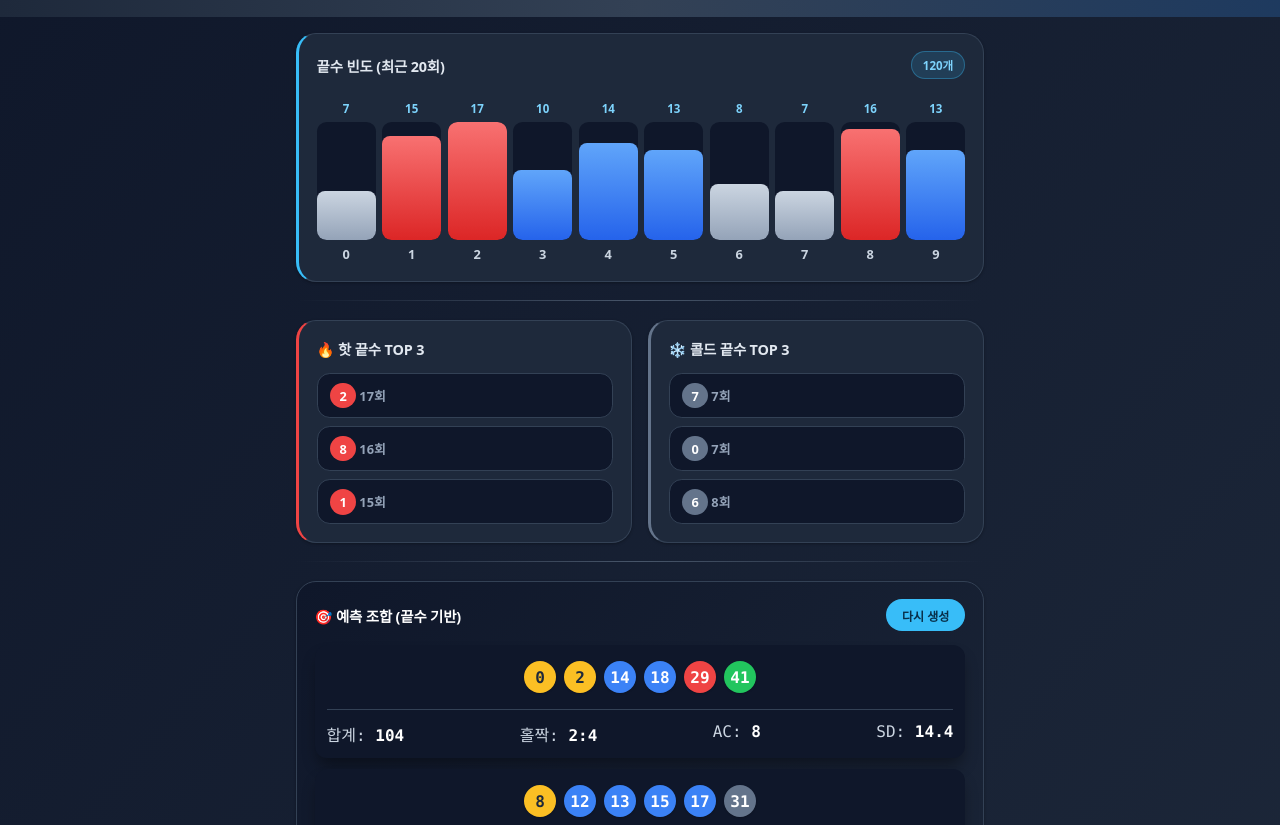
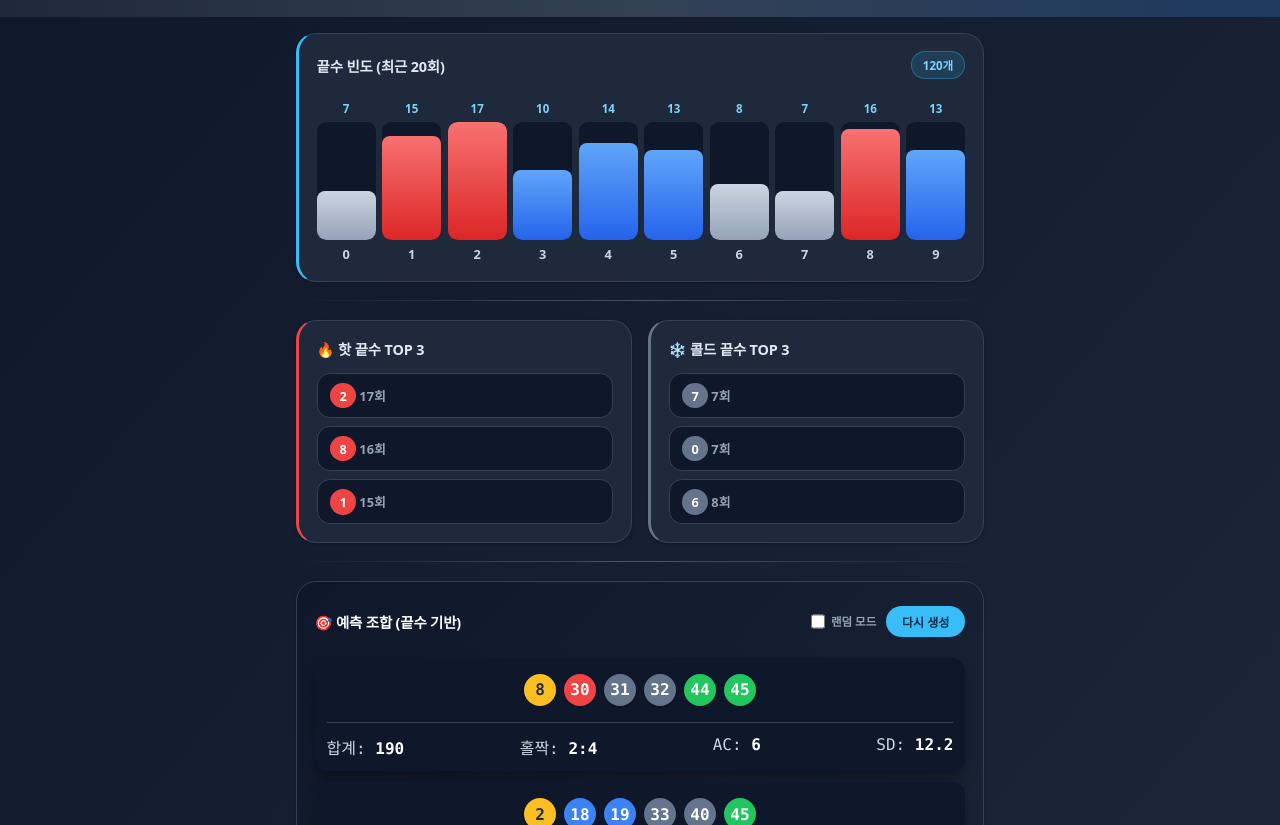
Before and after one commit to gitwoojohn/gitwoojohn.github.io, a website: page EndDigitLab/index.html in a window 1280 px wide. Shown: the part 127-952 px from the top of the page. Drawn offline with Linux system fonts and the light colour scheme.

Commit message:
Add seeded PRNG and random mode toggle to EndDigitLab

```diff
--- a/EndDigitLab/app.js
+++ b/EndDigitLab/app.js
@@ -4,6 +4,21 @@ const CSV_PATH = '../ReadWeb-WinningNumbers.csv';
 let lastRows = [];
 
 const $ = (id) => document.getElementById(id);
+
+function mulberry32(seed) {
+    let state = seed >>> 0;
+    return function () {
+        state = (state + 0x6d2b79f5) | 0;
+        let t = Math.imul(state ^ (state >>> 15), 1 | state);
+        t = (t + Math.imul(t ^ (t >>> 7), 61 | t)) ^ t;
+        return ((t ^ (t >>> 14)) >>> 0) / 4294967296;
+    };
+}
+
+function isRandomMode() {
+    const toggle = $('randomModeToggle');
+    return toggle ? toggle.checked : false;
+}
 
 function showLoader(isVisible) {
     $('loader').classList.toggle('hidden', !isVisible);
@@ -63,7 +78,6 @@ function render() {
     renderHotCold(sortedDigits);
     generatePredictions(frequencies);
 }
-
 function renderChart(frequencies, maxCount) {
     const chart = $('digitChart');
     chart.innerHTML = '';
@@ -132,7 +146,7 @@ function ballColorClass(number) {
     return 'ball-green';
 }
 
-function pickWeightedDigits(frequencies) {
+function pickWeightedDigits(frequencies, rng) {
     const weightedDigits = [];
     frequencies.forEach((count, digit) => {
         for (let i = 0; i < count; i++) weightedDigits.push(digit);
@@ -140,16 +154,17 @@ function pickWeightedDigits(frequencies) {
     if (!weightedDigits.length) return [];
     const pickedDigits = [];
     while (pickedDigits.length < 6) {
-        const digit = weightedDigits[Math.floor(Math.random() * weightedDigits.length)];
+        const digit = weightedDigits[Math.floor(rng() * weightedDigits.length)];
         if (!pickedDigits.includes(digit)) pickedDigits.push(digit);
     }
     return pickedDigits.sort((a, b) => a - b);
 }
 
-function randomNumberForDigit(digit) {
+function randomNumberForDigit(digit, rng) {
     const candidates = [];
-    for (let number = digit; number <= 45; number += 10) candidates.push(number);
-    return candidates[Math.floor(Math.random() * candidates.length)];
+    const start = digit === 0 ? 10 : digit;
+    for (let number = start; number <= 45; number += 10) candidates.push(number);
+    return candidates[Math.floor(rng() * candidates.length)];
 }
 
 function calcAC(numbers) {
@@ -169,17 +184,21 @@ function calcSD(numbers) {
 }
 
 function generatePredictions(frequencies) {
-    const usedNumbers = new Set();
+    const nextRoundId = lastRows.length ? lastRows[lastRows.length - 1].id + 1 : 0;
+    const seedBase = isRandomMode() ? Date.now() : nextRoundId;
+
     const predictions = [];
 
     for (let predictionIndex = 0; predictionIndex < 5; predictionIndex++) {
-        const targetDigits = pickWeightedDigits(frequencies);
+        const rng = mulberry32(seedBase * 100 + predictionIndex);
+        const usedNumbers = new Set();
+        const targetDigits = pickWeightedDigits(frequencies, rng);
         const chosenNumbers = [];
         let attempts = 0;
         while (chosenNumbers.length < 6 && attempts < 300) {
             attempts++;
             const digit = targetDigits[chosenNumbers.length];
-            const number = randomNumberForDigit(digit);
+            const number = randomNumberForDigit(digit, rng);
             if (!usedNumbers.has(number) && !chosenNumbers.includes(number)) {
                 chosenNumbers.push(number);
                 usedNumbers.add(number);
--- a/EndDigitLab/index.html
+++ b/EndDigitLab/index.html
@@ -54,7 +54,13 @@
         <section class="card card-predict">
             <div class="card-head">
                 <h2>🎯 예측 조합 (끝수 기반)</h2>
-                <button id="btnGenerate" class="gen-btn" type="button">다시 생성</button>
+                <div class="predict-controls">
+                    <label class="mode-toggle">
+                        <input type="checkbox" id="randomModeToggle">
+                        <span>랜덤 모드</span>
+                    </label>
+                    <button id="btnGenerate" class="gen-btn" type="button">다시 생성</button>
+                </div>
             </div>
             <div id="predictArea" class="predict-area">
                 <p class="hint">데이터 로딩 후 예측 조합이 표시됩니다.</p>
--- a/EndDigitLab/style.css
+++ b/EndDigitLab/style.css
@@ -268,6 +268,31 @@ body {
     transition: transform 0.15s ease;
 }
 
+.predict-controls {
+    display: flex;
+    align-items: center;
+    gap: 0.6rem;
+}
+
+.mode-toggle {
+    display: inline-flex;
+    align-items: center;
+    gap: 0.35rem;
+    font-size: 0.72rem;
+    font-weight: 700;
+    color: #94a3b8;
+    cursor: pointer;
+    user-select: none;
+    min-height: 44px;
+}
+
+.mode-toggle input {
+    accent-color: #38bdf8;
+    width: 0.9rem;
+    height: 0.9rem;
+    cursor: pointer;
+}
+
 .gen-btn:active {
     transform: scale(0.94);
 }
@@ -346,24 +371,6 @@ body {
 .ball-gray { background: #64748b; color: #fff; }
 .ball-green { background: #22c55e; color: #fff; }
 
-.predict-digits {
-    margin-top: 0.9rem;
-    display: flex;
-    flex-wrap: wrap;
-    gap: 0.45rem;
-    justify-content: center;
-}
-
-.predict-digits .dg {
-    background: rgba(56, 189, 248, 0.12);
-    border: 1px solid rgba(56, 189, 248, 0.3);
-    color: #7dd3fc;
-    padding: 0.35rem 0.8rem;
-    border-radius: 9999px;
-    font-size: 0.75rem;
-    font-weight: 900;
-}
-
 .hint {
     color: #94a3b8;
     font-size: 0.8rem;
@@ -417,10 +424,4 @@ body {
     .grid-2 {
         grid-template-columns: 1fr;
     }
-
-    .ball {
-        width: 1.7rem;
-        height: 1.7rem;
-        font-size: 0.72rem;
-    }
 }
```
